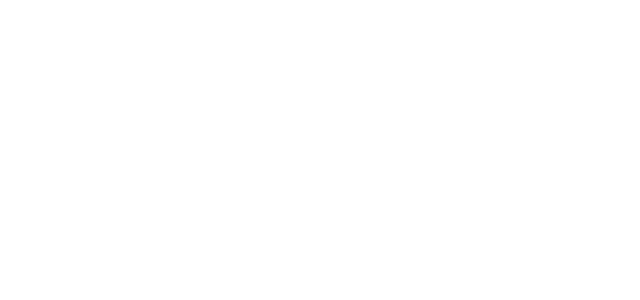
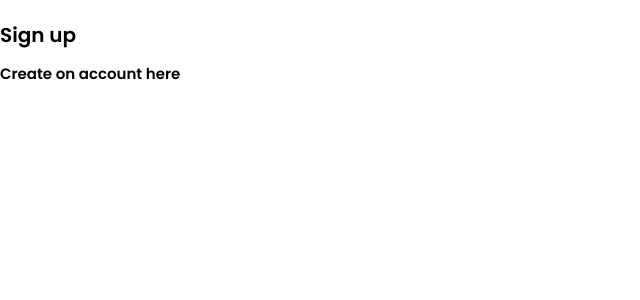
Before and after one commit to JetMars/magic_coffee, a React (Vite) app: page /registration in a window 1280 px wide. Before the commit this address had no page. Shown: the top 300 px of the page, without its empty margins (0-640 px from the left). Built offline with nearby package versions, Linux system fonts and the light colour scheme.

Commit message:
create/redux

```diff
--- a/package.json
+++ b/package.json
@@ -10,9 +10,11 @@
     "preview": "vite preview"
   },
   "dependencies": {
+    "@reduxjs/toolkit": "^2.0.1",
     "i": "^0.3.7",
     "react": "^18.2.0",
     "react-dom": "^18.2.0",
+    "react-redux": "^9.0.4",
     "react-router-dom": "^6.20.1",
     "sass": "^1.69.5"
   },
--- a/src/App.tsx
+++ b/src/App.tsx
@@ -1,16 +1,17 @@
-import { Route, Routes } from "react-router-dom";
+import { Route, Routes } from 'react-router-dom';
 
-import { WelcomePage, AuthorizationPage } from "./pages";
+import { AuthorizationPage, RegistrationPage, WelcomePage } from './pages';
 
 function App() {
-  return (
-    <div className="container">
-      <Routes>
-        <Route path="/" element={<WelcomePage />} />
-        <Route path="/authorization" element={<AuthorizationPage />} />
-      </Routes>
-    </div>
-  );
+	return (
+		<div className='container'>
+			<Routes>
+				<Route path='/' element={<WelcomePage />} />
+				<Route path='/authorization' element={<AuthorizationPage />} />
+				<Route path='/registration' element={<RegistrationPage />} />
+			</Routes>
+		</div>
+	);
 }
 
 export default App;
--- a/src/components/index.tsx
+++ b/src/components/index.tsx
@@ -1,6 +1,6 @@
-import NextPage from "components/NextPage/NextPage";
-import PasswordInput from "components/PasswordInput/PasswordInput";
-import BackPage from "components/BackPage/BackPage";
-import Logo from "components/Logo/Logo";
+import BackPage from 'components/BackPage/BackPage';
+import Logo from 'components/Logo/Logo';
+import NextPage from 'components/NextPage/NextPage';
+import PasswordInput from 'components/PasswordInput/PasswordInput';
 
-export { NextPage, BackPage, Logo, PasswordInput };
+export { BackPage, Logo, NextPage, PasswordInput };
--- /dev/null
+++ b/src/hooks/redux.hooks.tsx
@@ -0,0 +1,6 @@
+import type { TypedUseSelectorHook } from 'react-redux';
+import { useDispatch, useSelector } from 'react-redux';
+import type { AppDispatch, RootState } from '../redux/store';
+
+export const useAppDispatch: () => AppDispatch = useDispatch;
+export const useAppSelector: TypedUseSelectorHook<RootState> = useSelector;
--- a/src/main.tsx
+++ b/src/main.tsx
@@ -1,14 +1,19 @@
-import React from "react";
-import ReactDOM from "react-dom/client";
-import App from "./App.tsx";
-import { BrowserRouter } from "react-router-dom";
+import React from 'react';
+import ReactDOM from 'react-dom/client';
+import { Provider } from 'react-redux';
+import App from './App.tsx';
+import { store } from './redux/store.tsx';
 
-import "./index.scss";
+import { BrowserRouter } from 'react-router-dom';
 
-ReactDOM.createRoot(document.getElementById("root")!).render(
-  <React.StrictMode>
-    <BrowserRouter>
-      <App />
-    </BrowserRouter>
-  </React.StrictMode>
+import './index.scss';
+
+ReactDOM.createRoot(document.getElementById('root')!).render(
+	<React.StrictMode>
+		<Provider store={store}>
+			<BrowserRouter>
+				<App />
+			</BrowserRouter>
+		</Provider>
+	</React.StrictMode>
 );
--- /dev/null
+++ b/src/pages/RegistrationPage/RegistrationPage.tsx
@@ -0,0 +1,14 @@
+import React from 'react';
+
+import styles from './RegistrationPage.module.scss';
+
+const RegistrationPage: React.FC = () => {
+	return (
+		<div>
+			<h1 className={styles.root}>Sign up</h1>
+			<h2 className={styles.root}>Create on account here</h2>
+		</div>
+	);
+};
+
+export default RegistrationPage;
--- a/src/pages/index.tsx
+++ b/src/pages/index.tsx
@@ -1,4 +1,5 @@
-import AuthorizationPage from "./AuthorizationPage/AuthorizationPage";
-import WelcomePage from "./WelcomePage/WelcomePage";
+import AuthorizationPage from './AuthorizationPage/AuthorizationPage';
+import RegistrationPage from './RegistrationPage/RegistrationPage';
+import WelcomePage from './WelcomePage/WelcomePage';
 
-export { AuthorizationPage, WelcomePage };
+export { AuthorizationPage, RegistrationPage, WelcomePage };
--- /dev/null
+++ b/src/redux/slices/inputSlice.tsx
@@ -0,0 +1,13 @@
+import { createSlice } from '@reduxjs/toolkit';
+
+export interface InputState {}
+
+const initialState: InputState[] = [];
+
+export const inputSlice = createSlice({
+	name: 'input',
+	initialState,
+	reducers: {},
+});
+
+export default inputSlice.reducer;
--- /dev/null
+++ b/src/redux/store.tsx
@@ -0,0 +1,11 @@
+import { configureStore } from '@reduxjs/toolkit';
+import inputSlice from './slices/inputSlice';
+
+export const store = configureStore({
+	reducer: {
+		inputSlice,
+	},
+});
+
+export type RootState = ReturnType<typeof store.getState>;
+export type AppDispatch = typeof store.dispatch;
```
Also changed, not shown: src/pages/WelcomePage/WelcomePage.tsx (+6 -6 lines), src/pages/RegistrationPage/RegistrationPage.module.scss (added), 2 other files (tests, documents, lock files or other folders).
